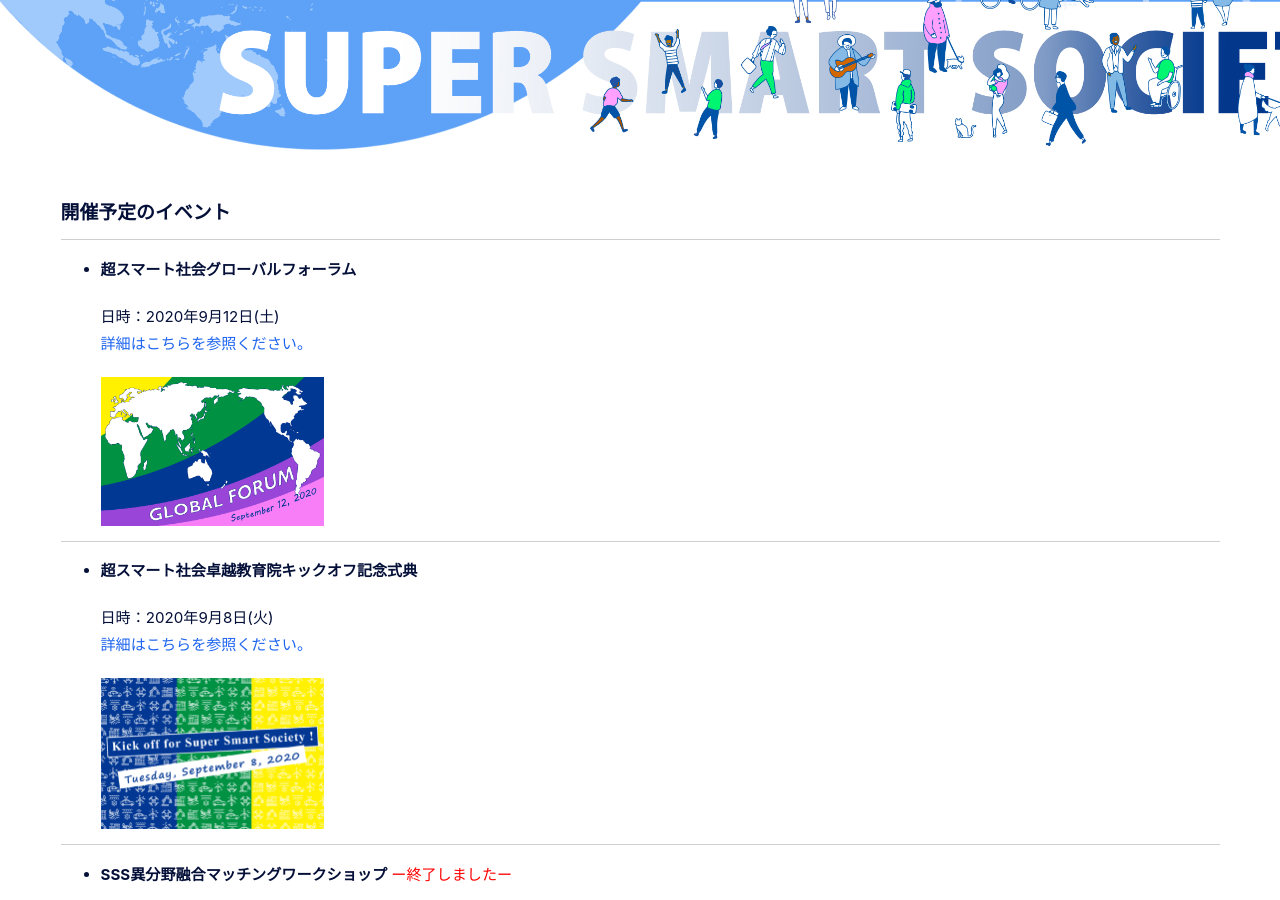
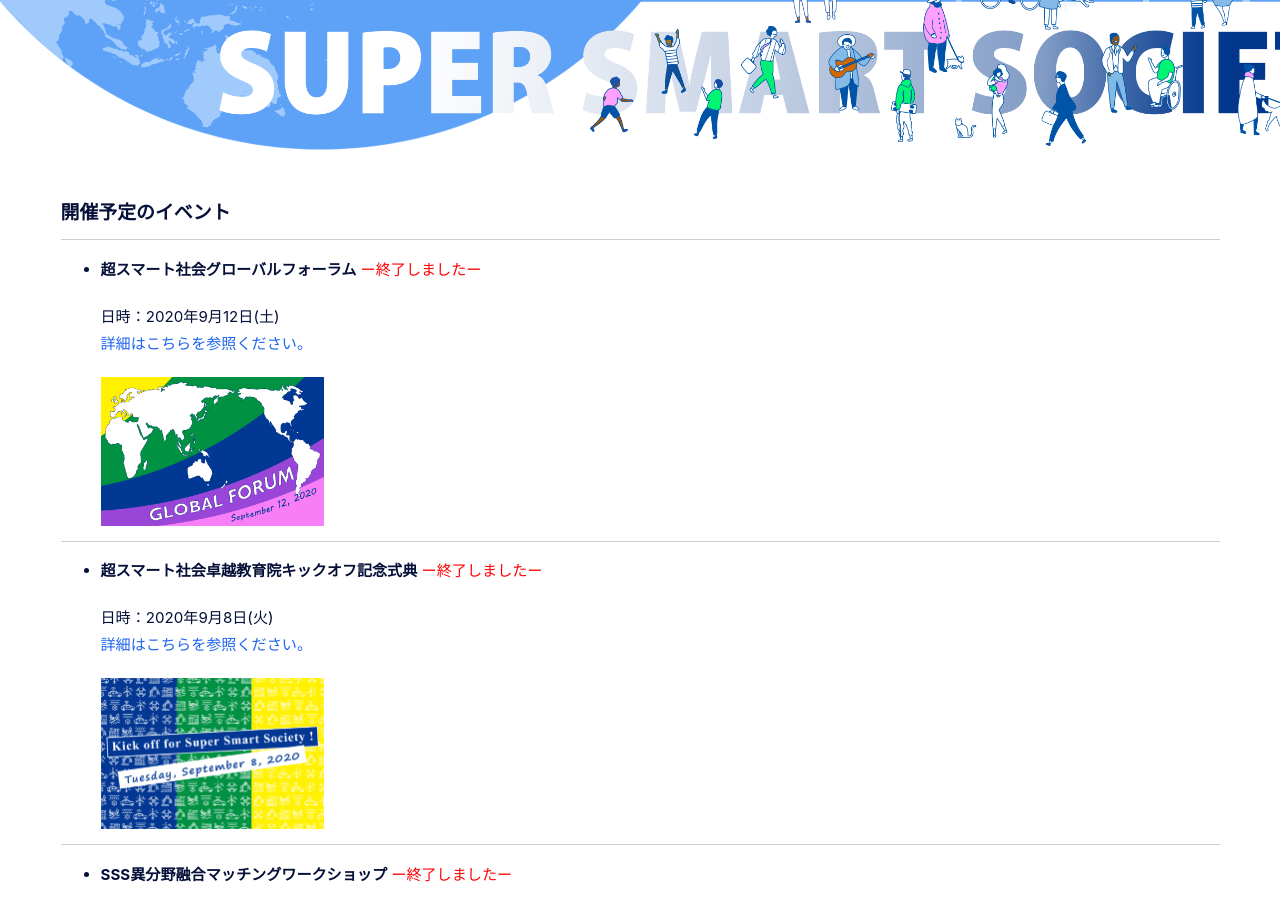
Before and after one commit to fl1d/w0ex.github.io, a Jekyll site: the page built from _pages/event.md, in a window 1280 px wide and 900 px high, scrolled down 288 px. Built offline with Jekyll 4.4.1, drawn with Linux system fonts in a browser that asks for light colours; cached includes are drawn as plain includes; nearby versions of some CDN libraries.

Commit message:
Update event.md

```diff
--- a/_pages/event.md
+++ b/_pages/event.md
@@ -31,7 +31,7 @@ header:
 
 ## 開催予定のイベント
 
-* **超スマート社会グローバルフォーラム**
+* **超スマート社会グローバルフォーラム**<span style="color:Red"> ー終了しましたー</span>
 
   日時：2020年9月12日(土)<br>
   [詳細はこちらを参照ください。](https://www.wise-sss.titech.ac.jp/global-forum_en/)
@@ -41,7 +41,7 @@ header:
 
 <hr>
 
-* **超スマート社会卓越教育院キックオフ記念式典**
+* **超スマート社会卓越教育院キックオフ記念式典**<span style="color:Red"> ー終了しましたー</span>
 
   日時：2020年9月8日(火)<br>
   [詳細はこちらを参照ください。](https://www.wise-sss.titech.ac.jp/kick-off/)
```
